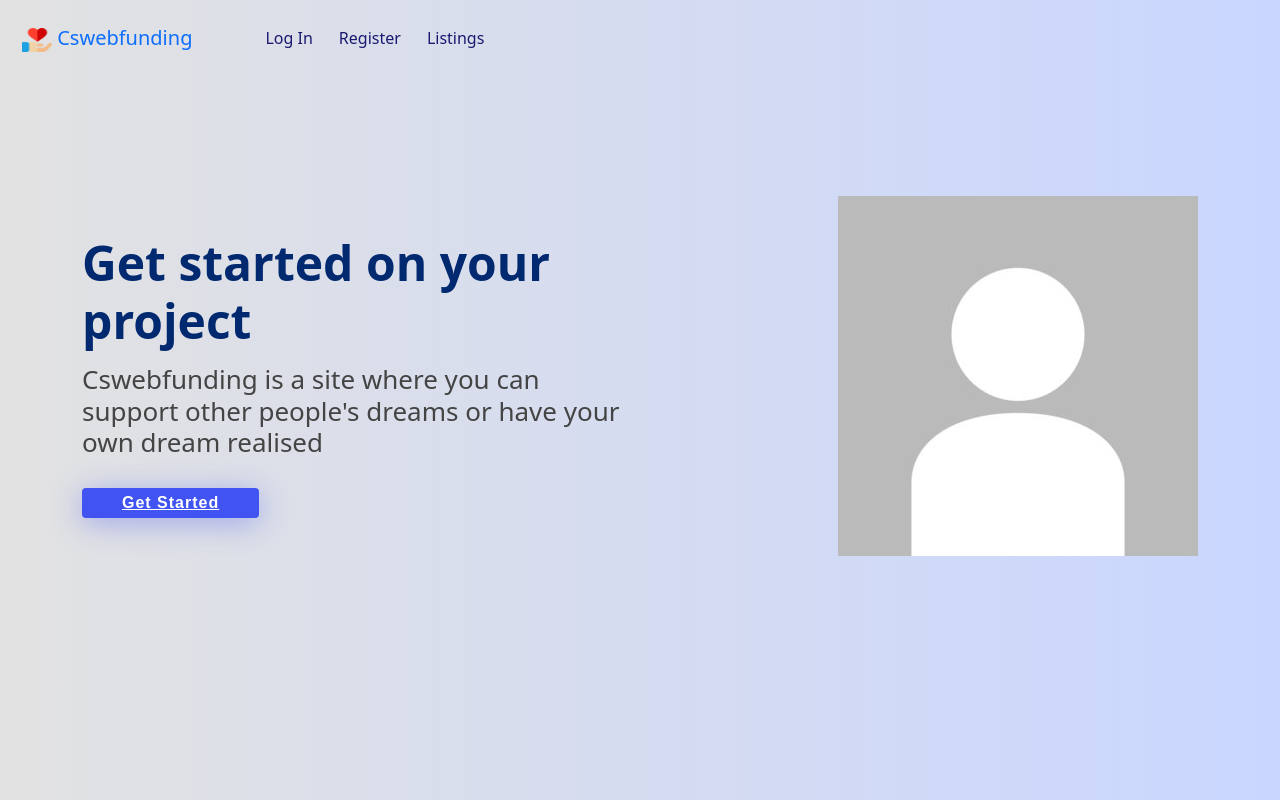
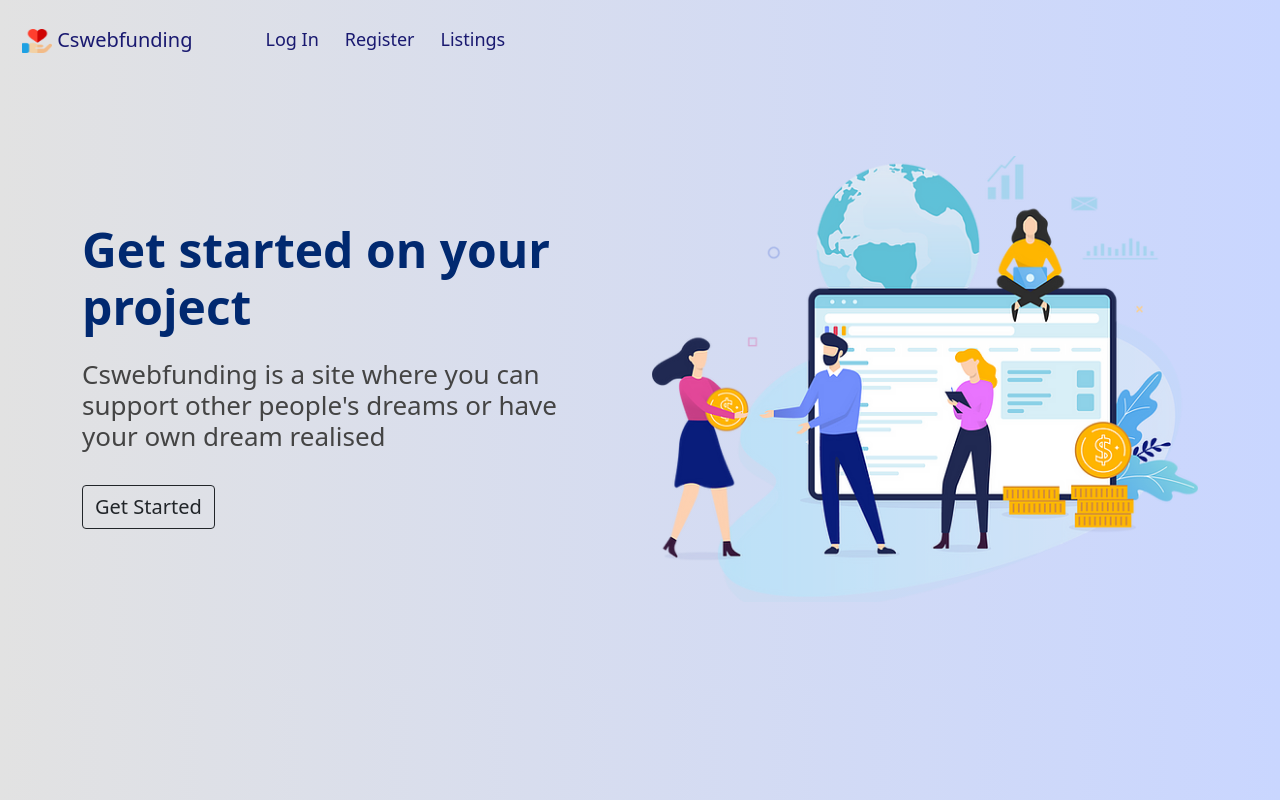
Before and after one commit to SDeVuyst/CS50W-final-project, a Django app: page / in a window 1280 px wide. Run offline with Django 3.2, Linux system fonts and the light colour scheme.

Commit message:
added animation to index page

```diff
--- a/FINAL PROJECT/cswebfunding/static/cswebfunding/styles.css
+++ b/FINAL PROJECT/cswebfunding/static/cswebfunding/styles.css
@@ -51,6 +51,11 @@ nav {
 }
 
 .navbar li a {
+  color: midnightblue !important;
+  font-size: large;
+}
+
+.midnightblue {
   color: midnightblue !important;
 }
 
@@ -245,7 +250,6 @@ nav {
 }
 
 .hero h1 {
-  margin: 0;
   font-size: 48px;
   font-weight: 700;
   color: #012970;
@@ -253,29 +257,13 @@ nav {
 
 .hero h2 {
   color: #444444;
-  margin: 15px 0 0 0;
+  margin: 15px 15px 15px 0;
   font-size: 26px;
 }
 
-.hero .btn-get-started {
-  margin-top: 30px;
-  line-height: 0;
-  padding: 15px 40px;
-  border-radius: 4px;
-  transition: 0.5s;
-  color: #fff;
-  background: #4154f1;
-  box-shadow: 0px 5px 30px rgba(65, 84, 241, 0.4);
+.getstarted {
+  margin-top: 10px;
 }
-
-.hero .btn-get-started span {
-  font-family: "Nunito", sans-serif;
-  font-weight: 600;
-  font-size: 16px;
-  letter-spacing: 1px;
-  text-decoration: none;
-}
-
 
 .hero .hero-img {
   text-align: right;
@@ -317,3 +305,55 @@ nav {
 }
 
 /* ~~~~~~~~~~~~~~~~~~~~~~~~~~~~~~~~~~~~~~~~~~~~~~~~~~~~~~~~~~~ */
+/* Animations for index page */
+
+/* Adapted from w3.css  */
+.animate-bottom {
+  position: relative;
+  -webkit-animation: animatebottom 1.5s;
+  animation: animatebottom 1.5s;
+}
+
+@-webkit-keyframes animatebottom {
+  from {
+    bottom: -75px;
+    opacity: 0;
+  } to {
+    bottom: 0px;
+    opacity: 1;
+}}
+
+@keyframes animatebottom {
+  from {
+    bottom: -75px;
+    opacity: 0
+  } to {
+    bottom: 0;
+    opacity: 1;
+}}
+
+@keyframes zoom-in {
+  from {
+    transform: scale(1.25, 1.25);
+    opacity: 0;
+  } to {
+    transform: scale(1, 1);
+    opacity: 1;
+  }
+}
+
+.delay1 {
+  animation-delay: 0.2s;
+  animation-fill-mode: both;
+}
+
+.delay2 {
+  animation-delay: 0.4s;
+  animation-fill-mode: both;
+}
+
+.img-fluid {
+  position: relative;
+  -webkit-animation: zoom-in 1.5s;
+  animation: zoom-in 1.5s;
+}
--- a/FINAL PROJECT/cswebfunding/templates/cswebfunding/index.html
+++ b/FINAL PROJECT/cswebfunding/templates/cswebfunding/index.html
@@ -8,18 +8,18 @@
     <div class="container">
       <div class="row">
         <div class="col-lg-6 d-flex flex-column justify-content-center">
-          <h1>Get started on your project</h1>
-          <h2>Cswebfunding is a site where you can support other people's dreams or have your own dream realised</h2>
+          <h1 class="animate-bottom">Get started on your project</h1>
+          <h2 class="animate-bottom delay1">Cswebfunding is a site where you can support other people's dreams or have your own dream realised</h2>
           <div>
-            <div class="text-center text-lg-start">
-              <a href="#about" class="btn-get-started scrollto d-inline-flex align-items-center justify-content-center align-self-center">
+            <div class="text-center text-lg-start getstarted animate-bottom delay2">
+              <a href="#about" class="btn btn-outline-dark my-2 center">
                 <span class="lead">Get Started</span>
               </a>
             </div>
           </div>
         </div>
         <div class="col-lg-6 hero-img">
-          <img src="media/default-user.jpg" class="img-fluid" alt="">
+          <img src="media/investment.png" class="img-fluid" alt="">
         </div>
       </div>
     </div>
--- a/FINAL PROJECT/cswebfunding/templates/cswebfunding/layout.html
+++ b/FINAL PROJECT/cswebfunding/templates/cswebfunding/layout.html
@@ -16,7 +16,7 @@
                 <a class="navbar-brand" href="{% url 'index' %}">
                     <!-- Credit to https://www.flaticon.com/free-icon/heart_838618?term=donat&related_id=838618 -->
                     <img src="/static/cswebfunding/heart.png" alt="logo" width="30" height="24">
-                    Cswebfunding
+                    <span class="midnightblue">Cswebfunding</span>
                 </a>
                 <button class="navbar-toggler" type="button" data-bs-toggle="collapse" data-bs-target="#navbarText" aria-controls="navbarText" aria-expanded="false" aria-label="Toggle navigation">
                     <span class="navbar-toggler-icon"></span>
```
Also changed, not shown: FINAL PROJECT/media/investment.png (added).
